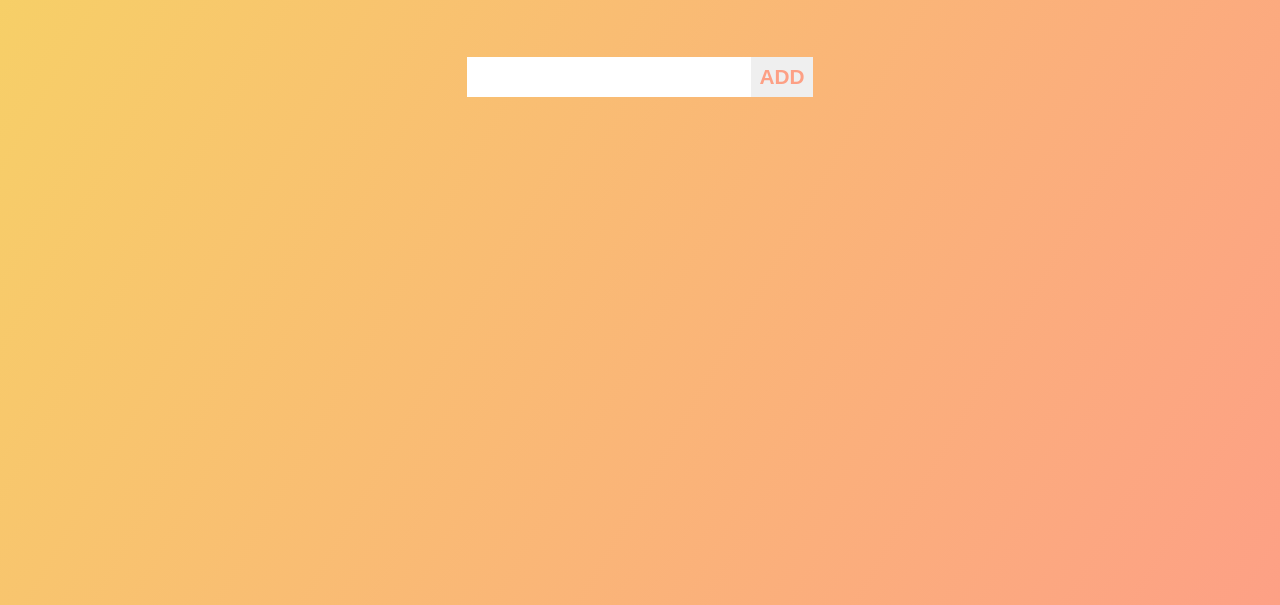
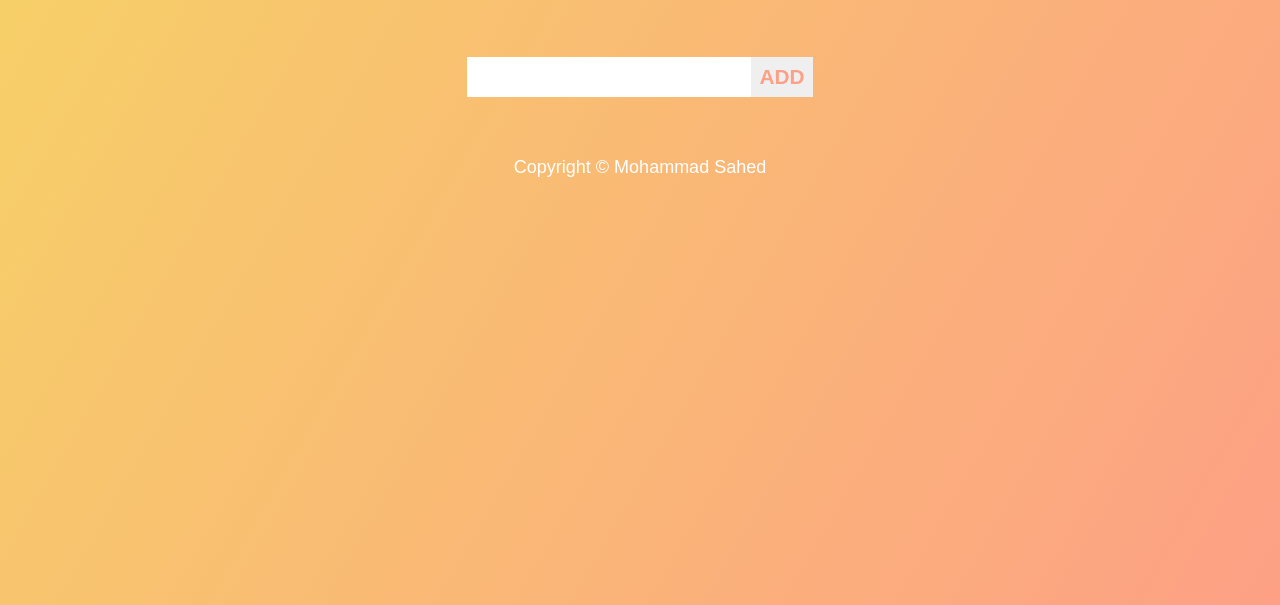
Before and after one commit to borhansahed/to-do-list-js, a plain HTML site: page index.html in a window 1280 px wide. Shown: the part 235-840 px from the top of the page. Drawn offline with Linux system fonts and the light colour scheme.

Commit message:
footer done

```diff
--- a/index.html
+++ b/index.html
@@ -19,9 +19,12 @@
         <form class="input-field">
             <input type="text">
             <button>ADD</button>
+
         </form>
        </div>
     </section>
-
+  <footer>
+      <p>Copyright &copy <a href="https://www.facebook.com/sah.sahed.3">Mohammad Sahed</a></p>
+  </footer>
 </body>
 </html>
--- a/style.css
+++ b/style.css
@@ -62,3 +62,15 @@ button:hover{
     background-color:#fda085;
     color: white;
 }
+footer{
+    color: white;
+    text-align: center;
+    font-size: 18px;
+}
+footer a {
+    text-decoration: none;
+    color:white;
+    font-weight: 300;
+
+
+}
```
